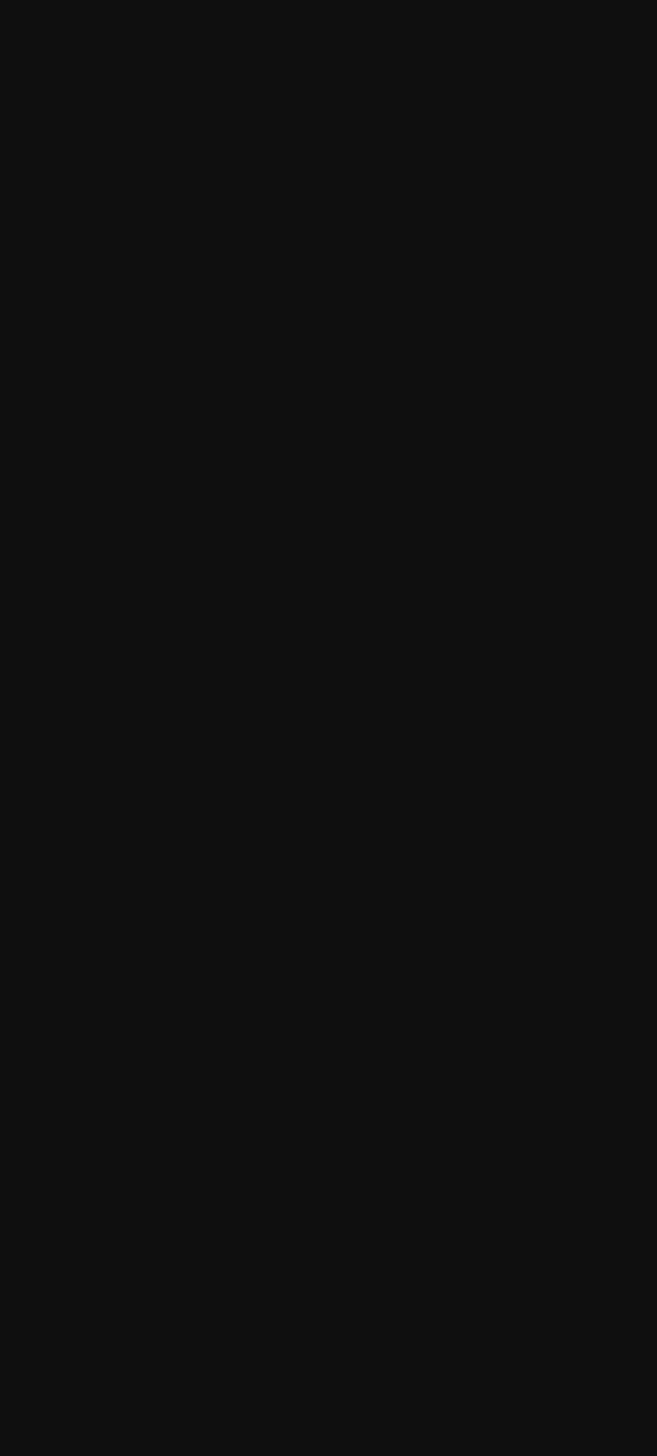
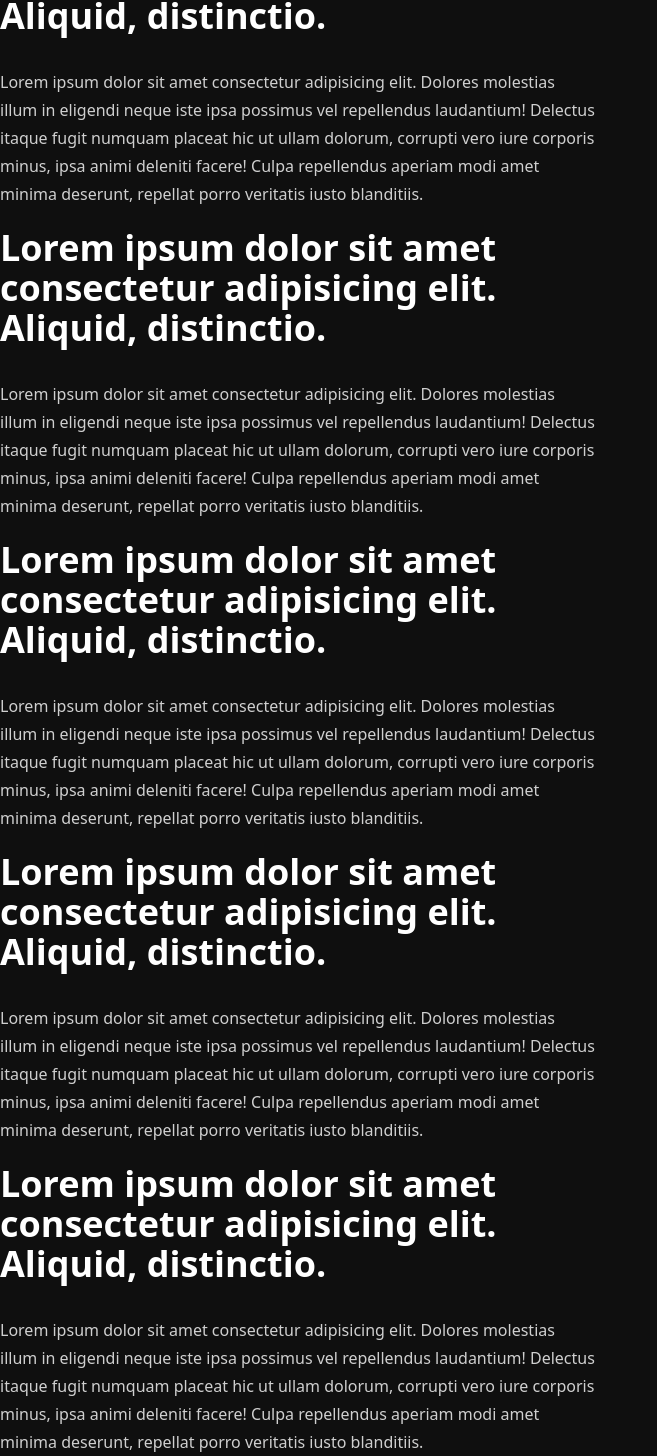
Before and after one commit to khui0/khui0.github.io, a SvelteKit app: page / in a window 1280 px wide. Shown: the part 884-2340 px from the top of the page, without its empty margins (0-657 px from the left). Before the commit the page ends 800 px from the top, so only its background shows below. Built offline with nearby package versions, Linux system fonts and the light colour scheme.

Commit message:
Stop drawing to canvas if out of frame

```diff
--- a/src/lib/StarField.svelte
+++ b/src/lib/StarField.svelte
@@ -84,6 +84,7 @@
   }
 
   function update(timestamp: DOMHighResTimeStamp) {
+    if (isVisible(canvas)) {
       resize(canvas);
       const deltaT: number = timestamp - last;
       last = timestamp;
@@ -94,6 +95,7 @@
         star.draw(deltaT);
       }
       ctx.translate(-centerX, -centerY);
+    }
 
     window.requestAnimationFrame(update);
   }
@@ -105,6 +107,11 @@
     centerX = rect.width / 2;
     centerY = rect.height / 2;
     width = canvas.width;
+  }
+
+  function isVisible(element: HTMLElement): boolean {
+    const rect = element.getBoundingClientRect();
+    return rect.bottom > 0;
   }
 
   function random(min: number, max: number): number {
--- a/src/routes/+page.svelte
+++ b/src/routes/+page.svelte
@@ -22,3 +22,61 @@
     </div>
   </div>
 </div>
+
+<div class="prose">
+  <h1>
+    Lorem ipsum dolor sit amet consectetur adipisicing elit. Aliquid,
+    distinctio.
+  </h1>
+  <p>
+    Lorem ipsum dolor sit amet consectetur adipisicing elit. Dolores molestias
+    illum in eligendi neque iste ipsa possimus vel repellendus laudantium!
+    Delectus itaque fugit numquam placeat hic ut ullam dolorum, corrupti vero
+    iure corporis minus, ipsa animi deleniti facere! Culpa repellendus aperiam
+    modi amet minima deserunt, repellat porro veritatis iusto blanditiis.
+  </p>
+  <h1>
+    Lorem ipsum dolor sit amet consectetur adipisicing elit. Aliquid,
+    distinctio.
+  </h1>
+  <p>
+    Lorem ipsum dolor sit amet consectetur adipisicing elit. Dolores molestias
+    illum in eligendi neque iste ipsa possimus vel repellendus laudantium!
+    Delectus itaque fugit numquam placeat hic ut ullam dolorum, corrupti vero
+    iure corporis minus, ipsa animi deleniti facere! Culpa repellendus aperiam
+    modi amet minima deserunt, repellat porro veritatis iusto blanditiis.
+  </p>
+  <h1>
+    Lorem ipsum dolor sit amet consectetur adipisicing elit. Aliquid,
+    distinctio.
+  </h1>
+  <p>
+    Lorem ipsum dolor sit amet consectetur adipisicing elit. Dolores molestias
+    illum in eligendi neque iste ipsa possimus vel repellendus laudantium!
+    Delectus itaque fugit numquam placeat hic ut ullam dolorum, corrupti vero
+    iure corporis minus, ipsa animi deleniti facere! Culpa repellendus aperiam
+    modi amet minima deserunt, repellat porro veritatis iusto blanditiis.
+  </p>
+  <h1>
+    Lorem ipsum dolor sit amet consectetur adipisicing elit. Aliquid,
+    distinctio.
+  </h1>
+  <p>
+    Lorem ipsum dolor sit amet consectetur adipisicing elit. Dolores molestias
+    illum in eligendi neque iste ipsa possimus vel repellendus laudantium!
+    Delectus itaque fugit numquam placeat hic ut ullam dolorum, corrupti vero
+    iure corporis minus, ipsa animi deleniti facere! Culpa repellendus aperiam
+    modi amet minima deserunt, repellat porro veritatis iusto blanditiis.
+  </p>
+  <h1>
+    Lorem ipsum dolor sit amet consectetur adipisicing elit. Aliquid,
+    distinctio.
+  </h1>
+  <p>
+    Lorem ipsum dolor sit amet consectetur adipisicing elit. Dolores molestias
+    illum in eligendi neque iste ipsa possimus vel repellendus laudantium!
+    Delectus itaque fugit numquam placeat hic ut ullam dolorum, corrupti vero
+    iure corporis minus, ipsa animi deleniti facere! Culpa repellendus aperiam
+    modi amet minima deserunt, repellat porro veritatis iusto blanditiis.
+  </p>
+</div>
```
Lines whose indentation alone changed are shown as unchanged.
